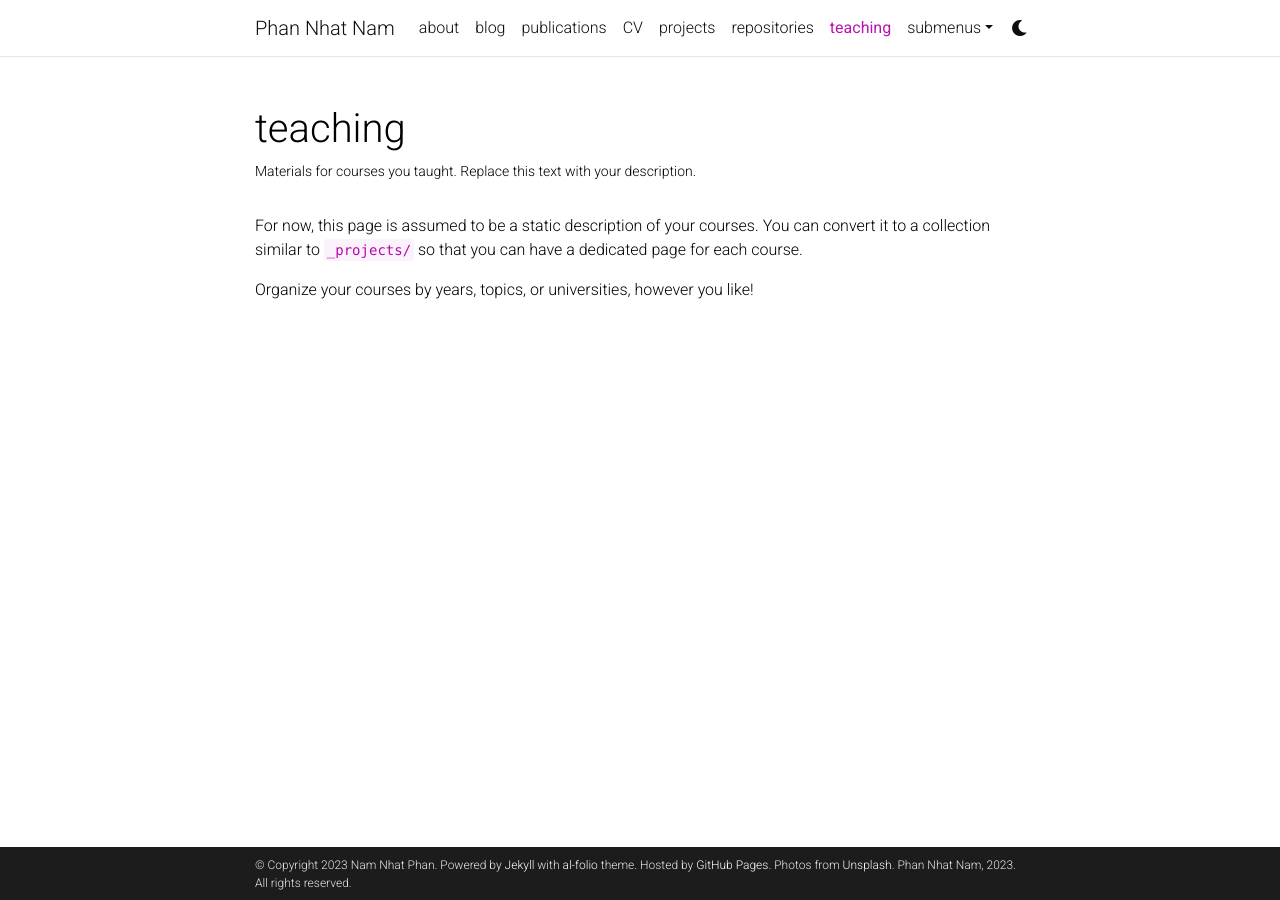
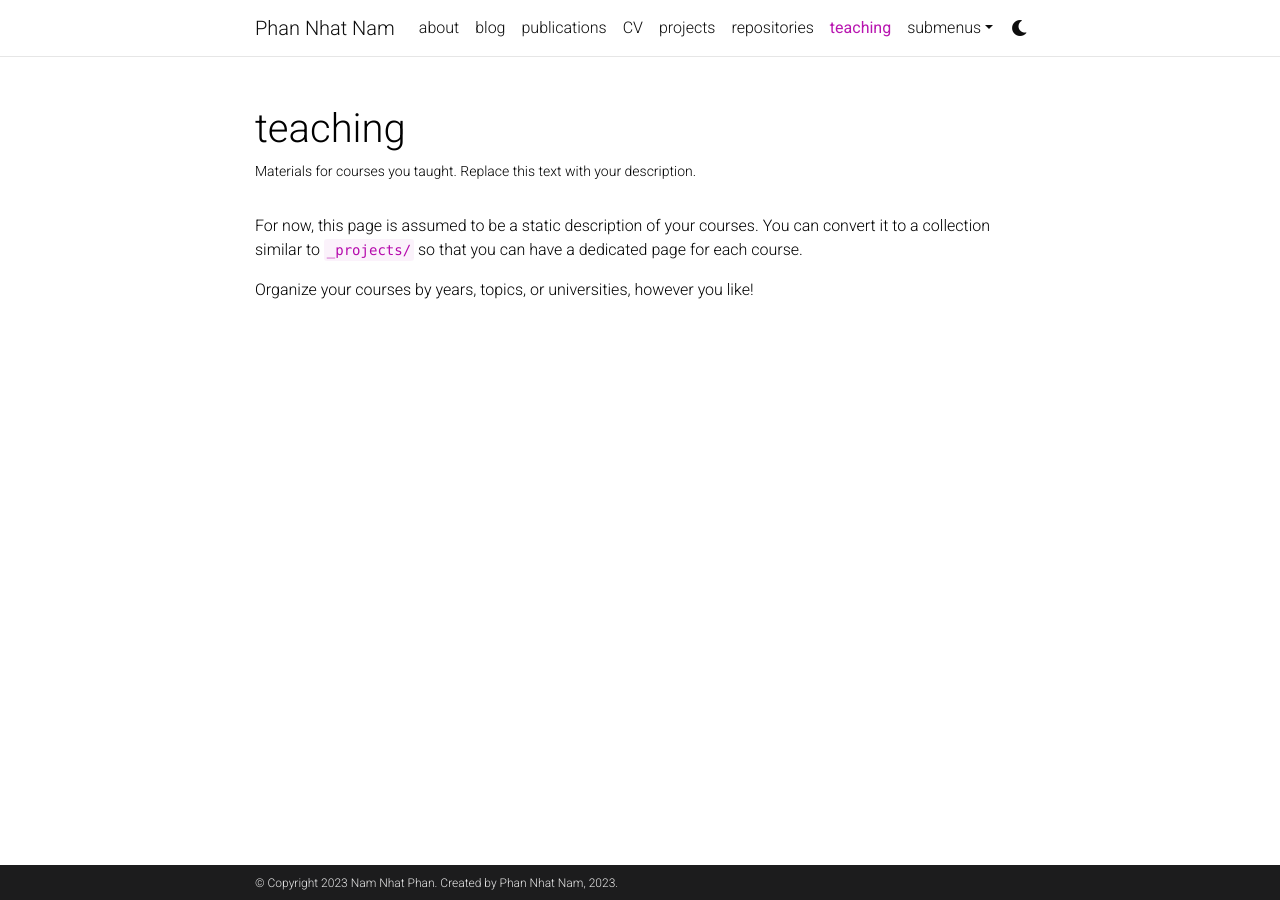
Before and after one commit to phannhatnamlhp/phannhatnamlhp.github.io, a Jekyll site: the page built from _pages/teaching.md, in a window 1280 px wide. Built offline with Jekyll 4.4.1, drawn with Linux system fonts in a browser that asks for light colours; comment, search, counter and statistics services are not loaded; a style sheet for code colours, icons or effects is not loaded.

Commit message:
Update _config.yml

```diff
--- a/_config.yml
+++ b/_config.yml
@@ -10,11 +10,8 @@
 description: > # the ">" symbol means to ignore newlines until "footer_text:"
   A simple, whitespace theme for academics. Based on [*folio](https://github.com/bogoli/-folio) design.
 footer_text: >
-  Powered by <a href="https://jekyllrb.com/" target="_blank">Jekyll</a> with <a href="https://github.com/alshedivat/al-folio">al-folio</a> theme.
-  Hosted by <a href="https://pages.github.com/" target="_blank">GitHub Pages</a>.
-  Photos from <a href="https://unsplash.com" target="_blank">Unsplash</a>.
-  Phan Nhat Nam, 2023. All rights reserved.
-keywords: jekyll, jekyll-theme, academic-website, portfolio-website  # add your own keywords or leave empty
+  Created by Phan Nhat Nam, 2023.
+keywords: # add your own keywords or leave empty
 
 lang: en # the language of your site (for example: en, fr, cn, ru, etc.)
 icon: 240678463_208404434652236_8417656202636384561_n.png  # the emoji used as the favicon (alternatively, provide image name in /assets/img/)
```
